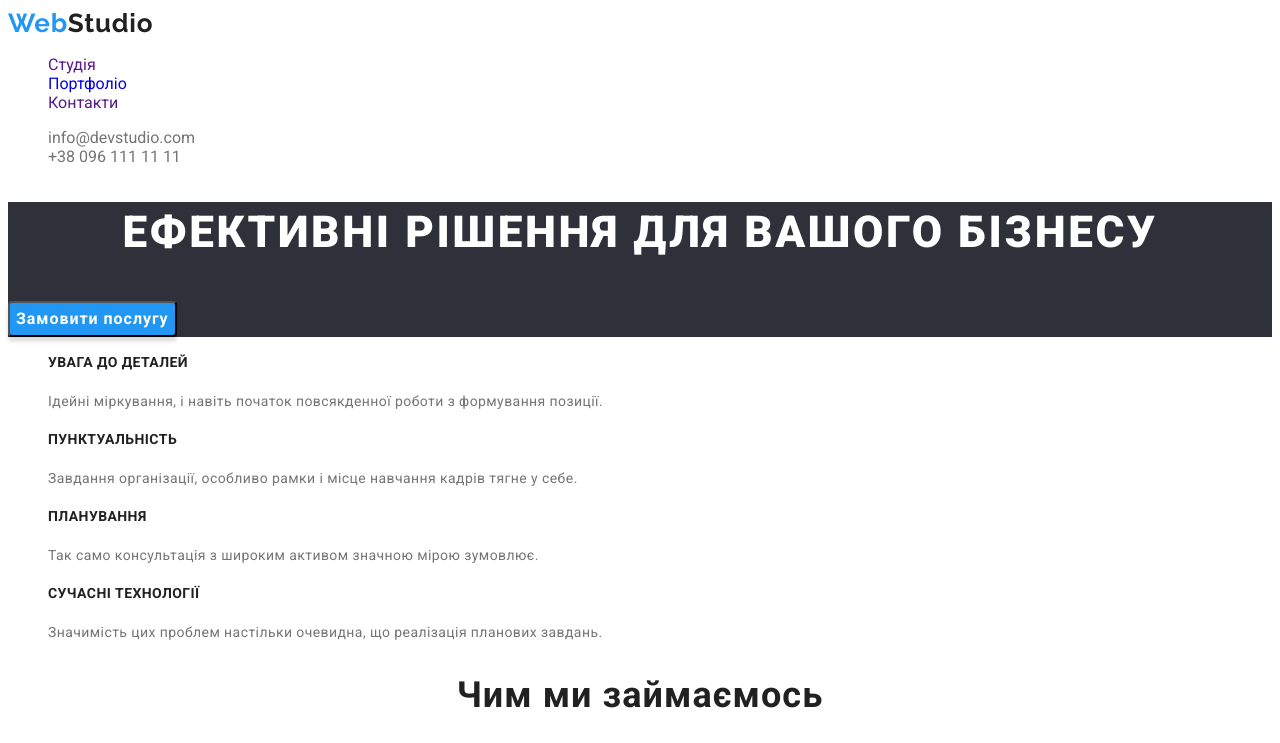
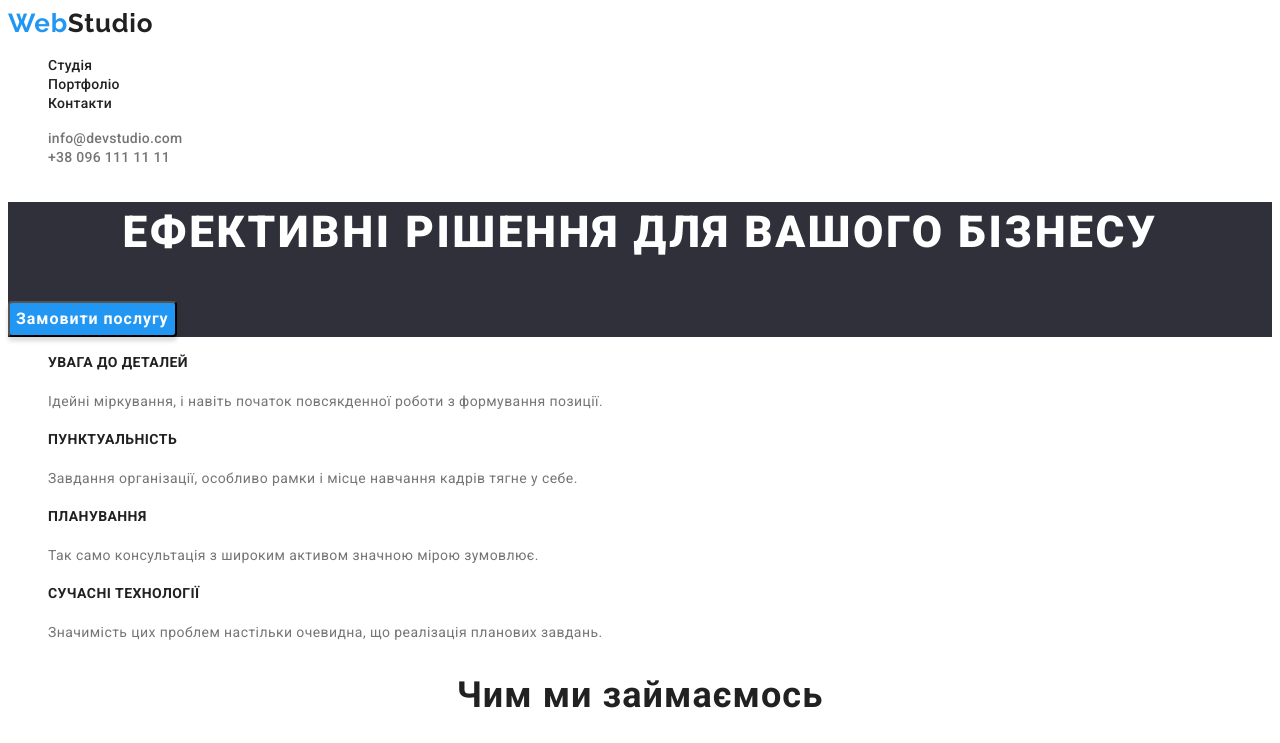
Before and after one commit to TetianaKuzma/goit-markup-hw-02, a plain HTML site: page index.html in a window 1280 px wide. Shown: the top 743 px of the page. Drawn offline with Linux system fonts and the light colour scheme.

Commit message:
Update nav bar

```diff
--- a/css/styles.css
+++ b/css/styles.css
@@ -94,12 +94,12 @@ body {
 /* ------------SITE NAV------------ */
 
 .site-nav-item,
-.contacts-nav-item, {
+.contacts-nav-item {
 	font-weight: 500;
 	font-size: 14px;
 	line-height: 1.14;
 	letter-spacing: 0.02em;
-
+	color: var(--secondary-text-color);
 }
 
 .site-nav-item:hover,
```
